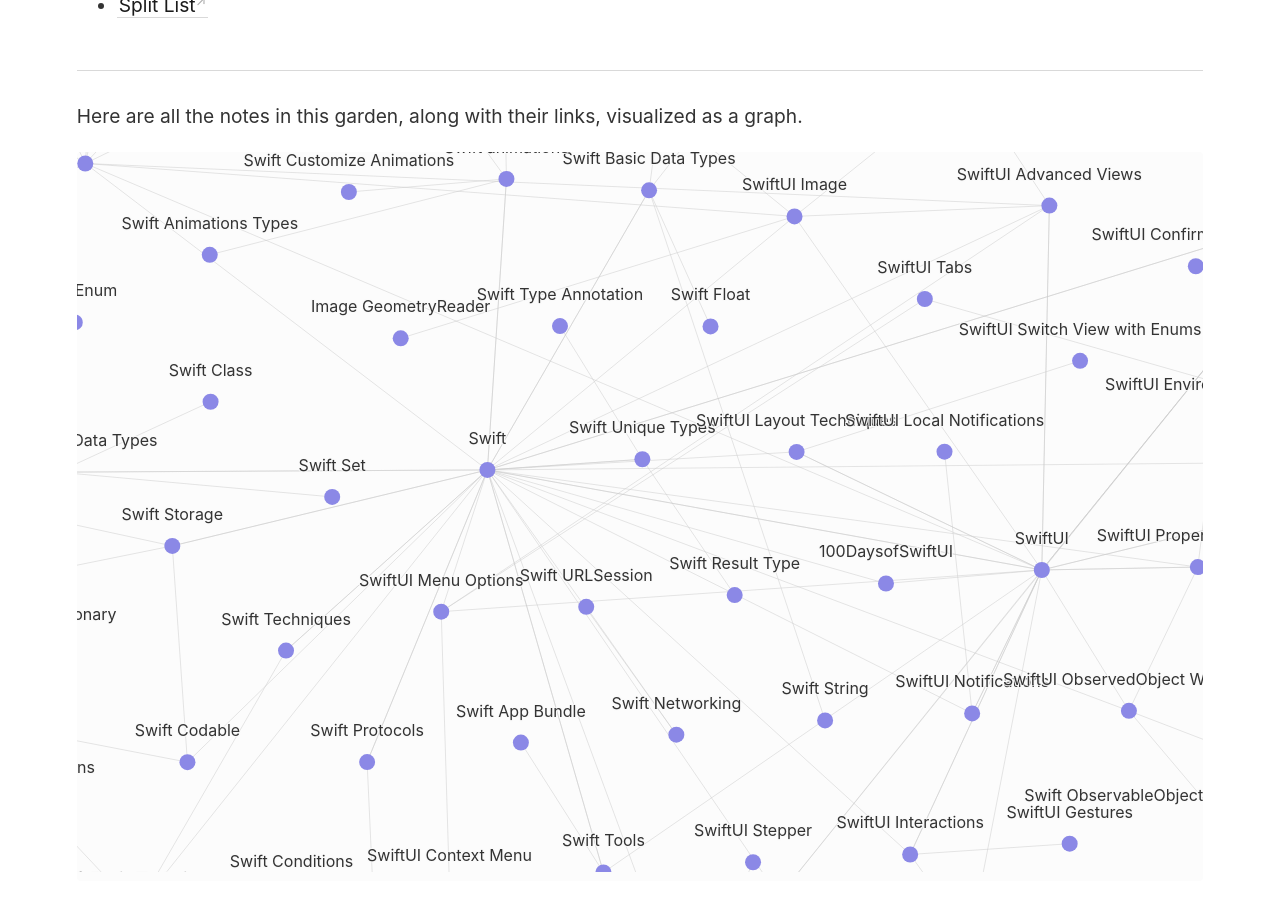
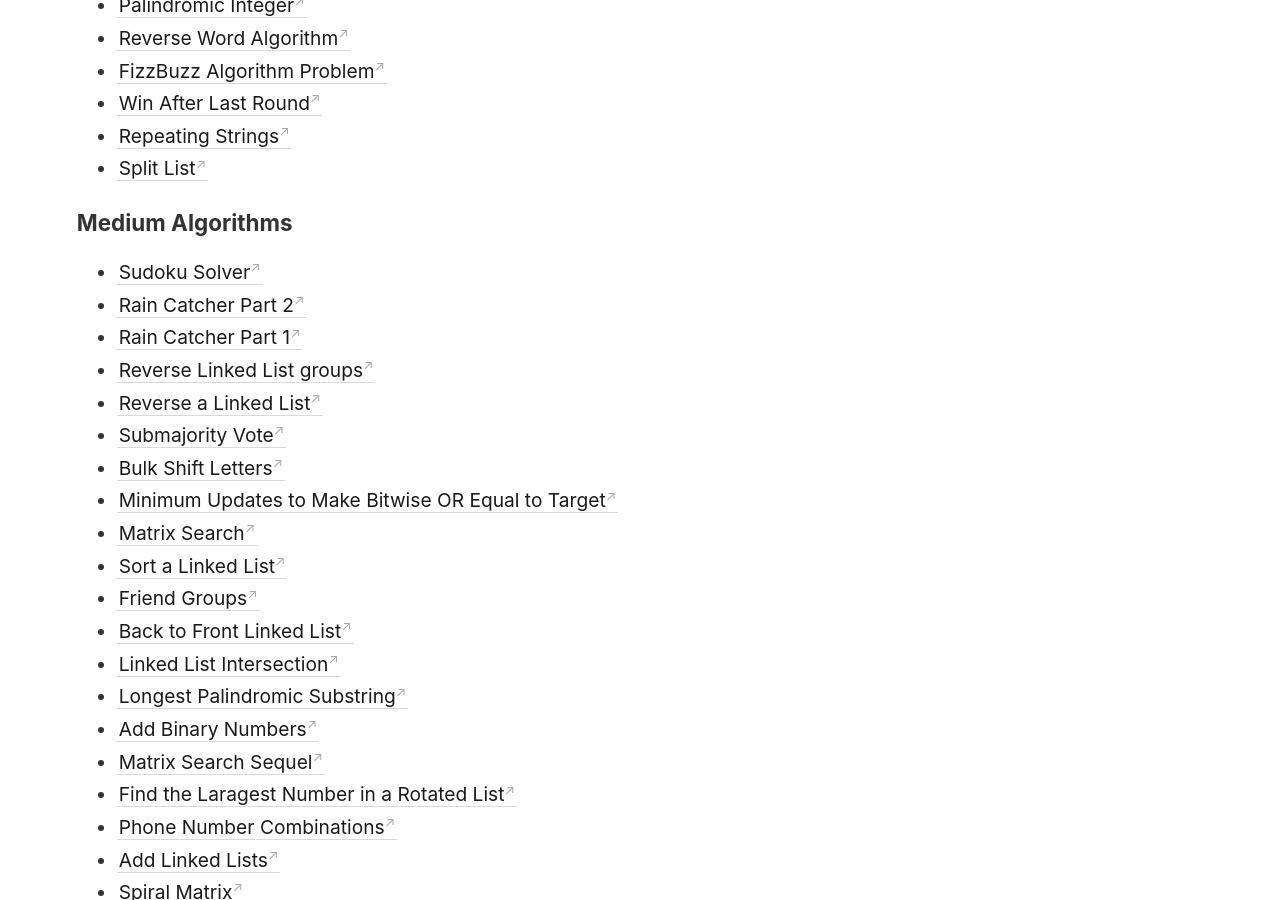
Before and after one commit to ahrchen/digital-garden-knowselfdaily, a Jekyll site: the page built from _notes/Algorithms/Algorithms.md, in a window 1280 px wide and 900 px high, scrolled down 1206 px. Built offline with Jekyll 4.4.1, drawn with Linux system fonts in a browser that asks for light colours; some of the changed text lies outside the part shown.

Commit message:
Update 100DaysOfSwiftUI and Algorithms

```diff
--- a/_notes/Algorithms/Algorithms.md
+++ b/_notes/Algorithms/Algorithms.md
@@ -6,6 +6,11 @@ title: Algorithms
 
 ### Easy Algorithms
 
+- [Split List Part 2](https://www.youtube.com/watch?v=0XT2pMAjG94)
+- [Split List Part 1](https://www.youtube.com/watch?v=gttkyRr5Qpc)
+- [Shortest Sublist to Sort](https://www.youtube.com/watch?v=h6SKT1P6j1M)
+- [Rectangular Overlap](https://www.youtube.com/watch?v=fEuT96dv9v0&t=327s)
+- [Reapeating String](https://www.youtube.com/watch?v=Xq7waDGOZYE)
 - [Unidirectional Word Search](https://youtu.be/ycm_8GQsCYQ)
 - [Minimum Distance of Two Words in a Sentence](https://youtu.be/8niUmpzxcLE)
 - [Ancient Astronaut Theory](https://youtu.be/f5gk53xhFMk)
@@ -32,3 +37,36 @@ title: Algorithms
 - [Win After Last Round](https://youtu.be/ezFblixGQYg)
 - [Repeating Strings](https://youtu.be/Xq7waDGOZYE)
 - [Split List](https://youtu.be/9-6exO_fRV4)
+
+### Medium Algorithms
+
+- [Sudoku Solver](https://www.youtube.com/watch?v=3QzysyYwH40)
+- [Rain Catcher Part 2](https://www.youtube.com/watch?v=OVOg37whYc8)
+- [Rain Catcher Part 1](https://www.youtube.com/watch?v=Bvge3QYbvLo)
+- [Reverse Linked List groups](https://www.youtube.com/watch?v=kcQU9RWjSOg)
+- [Reverse a Linked List](https://www.youtube.com/watch?v=bJoMJBRnh6o)
+- [Submajority Vote](https://www.youtube.com/watch?v=oQJjRt0cOXw)
+- [Bulk Shift Letters](https://www.youtube.com/watch?v=U2fO1s_NOlU)
+- [Minimum Updates to Make Bitwise OR Equal to Target](https://www.youtube.com/watch?v=BmUSO_WUnBk)
+- [Matrix Search](https://www.youtube.com/watch?v=Gku4B_q-G30)
+- [Sort a Linked List](https://www.youtube.com/watch?v=9tjKZvcdFWY)
+- [Friend Groups](https://www.youtube.com/watch?v=nUNlpnevf7g)
+- [Back to Front Linked List](https://www.youtube.com/watch?v=LRVXvOFdAd8)
+- [Linked List Intersection](https://www.youtube.com/watch?v=EZz-PWVMbQQ)
+- [Longest Palindromic Substring](https://www.youtube.com/watch?v=oIk6o4zDsOI)
+- [Add Binary Numbers](https://www.youtube.com/watch?v=gR0WBssx_iA)
+- [Matrix Search Sequel](https://www.youtube.com/watch?v=VjVaJSb7qt8)
+- [Find the Laragest Number in a Rotated List](https://www.youtube.com/watch?v=90pbUh6F5Qs)
+- [Phone Number Combinations](https://www.youtube.com/watch?v=-4QaEXzjUnU)
+- [Add Linked Lists](https://www.youtube.com/watch?v=zo2ZKkGfjXo)
+- [Spiral Matrix](https://www.youtube.com/watch?v=ozn1G6KOzgs)
+- [Island Shape Perimeter](https://www.youtube.com/watch?v=QWA6ruZxfMg)
+- [Majority Vode](https://www.youtube.com/watch?v=OMJJUzPiazw)
+- [Conway's Game of Life Part 2](https://www.youtube.com/watch?v=qfV2l2TCFB8)
+- [Conway's Game of Life Part 1](https://www.youtube.com/watch?v=3fkbB4JwaWA)
+- [The Auditor](https://www.youtube.com/watch?v=TQvLG0Tpm4w)
+- [Zero Matrix](https://www.youtube.com/watch?v=BBp91D13qZg&t=2s)
+- [Interleaved Linked List](https://www.youtube.com/watch?v=kl__x8mI4eA)
+- [Integer to Roman Numeral](https://www.youtube.com/watch?v=-WomV86CQbM)
+- [Number of Islands](https://www.youtube.com/watch?v=q3CtPeFsKGc)
+- [Look and Say](https://www.youtube.com/watch?v=oQXNmwSJPUQ&t=4s)
```
Also changed, not shown: _notes/100_Days_of_SwiftUI/100_Days_of_SwiftUI.md (+5 -3 lines), _notes/SwiftFrameworks/SwiftFramework CoreData.md (deleted, +0 -127 lines), _notes/SwiftFrameworks/SwiftFramework LocalAuthentication.md (added, +47 -0 lines), _notes/SwiftFrameworks/SwiftFramework MapKit.md (added, +47 -0 lines), _notes/SwiftFrameworks/SwiftFrameworks.md (+2 -0 lines), 2 other files.
